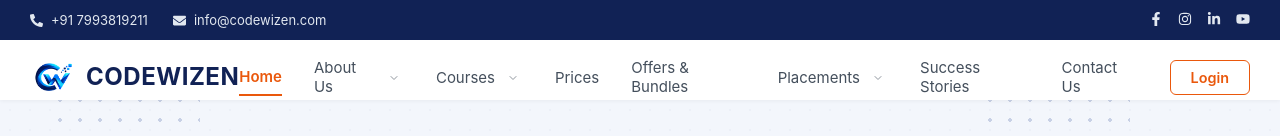
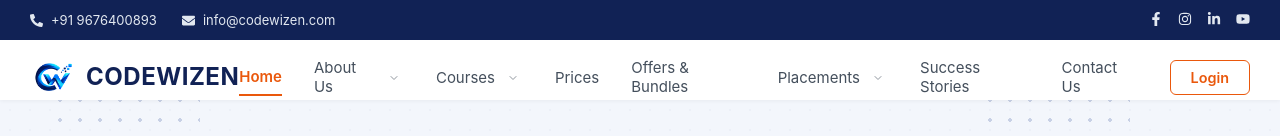
Before and after one commit to AkhilRambha/codewizen, a React (Vite) app: page / in a window 1280 px wide. Shown: the top 136 px of the page. Built offline with nearby package versions, Linux system fonts and the light colour scheme; no server answers; the database is empty.

Commit message:
updated contact number

```diff
--- a/src/components/common/CourseHero/CourseHero.jsx
+++ b/src/components/common/CourseHero/CourseHero.jsx
@@ -12,7 +12,7 @@ const CourseHero = ({ title, subtitleList, description, breadcrumbs }) => {
 
   const handleSubmit = (e) => {
     e.preventDefault();
-    const waNumber = "917993819211";
+    const waNumber = "919676400893";
     const text = `Hello Codewizen!\nI want to start my journey.\n\n*Course:* ${title}\n*Name:* ${formData.name}\n*Email:* ${formData.email}\n*Phone:* ${formData.phone}\n*Message:* ${formData.message}`;
     const uri = `https://wa.me/${waNumber}?text=${encodeURIComponent(text)}`;
     window.open(uri, '_blank');
@@ -57,7 +57,7 @@ const CourseHero = ({ title, subtitleList, description, breadcrumbs }) => {
 
           <p className="course-hero-desc">{description}</p>
 
-          <button className="course-hero-expert-btn" onClick={() => window.location.href='tel:+917993819211'}>
+          <button className="course-hero-expert-btn" onClick={() => window.location.href='tel:+919676400893'}>
             Talk To Expert <FaArrowRight />
           </button>
         </div>
--- a/src/components/common/Footer/Footer.jsx
+++ b/src/components/common/Footer/Footer.jsx
@@ -43,8 +43,8 @@ const popularCourses = [
 function Footer() {
   const [contactInfo] = useFirebaseData('codewizen_contact_info', {
     email: 'info@codewizen.com',
-    phone: '+91 7993819211',
-    whatsapp: '+91 7993819211',
+    phone: '+91 9676400893',
+    whatsapp: '+91 9676400893',
     address: '123 Tech Park, Madhapur, Hyderabad - 500081'
   });
 
--- a/src/components/common/Navbar/Navbar.jsx
+++ b/src/components/common/Navbar/Navbar.jsx
@@ -16,8 +16,8 @@ function Navbar() {
 
   const [contactInfo] = useFirebaseData('codewizen_contact_info', {
     email: 'info@codewizen.com',
-    phone: '+91 7993819211',
-    whatsapp: '+91 7993819211',
+    phone: '+91 9676400893',
+    whatsapp: '+91 9676400893',
     address: '123 Tech Park, Madhapur, Hyderabad - 500081'
   });
 
--- a/src/components/sections/Hero/Hero.jsx
+++ b/src/components/sections/Hero/Hero.jsx
@@ -40,7 +40,7 @@ function Hero() {
             <a href="#courses" className="hero-btn hero-btn-primary">
               Explore Courses <span>→</span>
             </a>
-            <Link to="/free-demo" className="hero-btn hero-btn-secondary">
+            <Link to="/contact-us" className="hero-btn hero-btn-secondary">
               Book Free Demo
               <svg width="18" height="18" viewBox="0 0 24 24" fill="none" stroke="currentColor" strokeWidth="2" strokeLinecap="round" strokeLinejoin="round">
                 <rect x="3" y="4" width="18" height="18" rx="2" ry="2"></rect><line x1="16" y1="2" x2="16" y2="6"></line><line x1="8" y1="2" x2="8" y2="6"></line><line x1="3" y1="10" x2="21" y2="10"></line>
@@ -53,7 +53,7 @@ function Hero() {
             <div className="hero-trust-item">
               <div className="trust-icon-box">
                 <svg width="20" height="20" viewBox="0 0 24 24" fill="none" stroke="currentColor" strokeWidth="2" strokeLinecap="round" strokeLinejoin="round">
-                  <path d="M22 10v6M2 10l10-5 10 5-10 5z"/><path d="M6 12v5c3 3 9 3 12 0v-5"/>
+                  <path d="M22 10v6M2 10l10-5 10 5-10 5z" /><path d="M6 12v5c3 3 9 3 12 0v-5" />
                 </svg>
               </div>
               <span>Industry Expert<br />Trainers</span>
@@ -64,7 +64,7 @@ function Hero() {
             <div className="hero-trust-item">
               <div className="trust-icon-box">
                 <svg width="20" height="20" viewBox="0 0 24 24" fill="none" stroke="currentColor" strokeWidth="2" strokeLinecap="round" strokeLinejoin="round">
-                  <polyline points="16 18 22 12 16 6"/><polyline points="8 6 2 12 8 18"/>
+                  <polyline points="16 18 22 12 16 6" /><polyline points="8 6 2 12 8 18" />
                 </svg>
               </div>
               <span>Hands-on<br />Projects</span>
@@ -75,7 +75,7 @@ function Hero() {
             <div className="hero-trust-item">
               <div className="trust-icon-box">
                 <svg width="20" height="20" viewBox="0 0 24 24" fill="none" stroke="currentColor" strokeWidth="2" strokeLinecap="round" strokeLinejoin="round">
-                  <line x1="18" y1="20" x2="18" y2="10"/><line x1="12" y1="20" x2="12" y2="4"/><line x1="6" y1="20" x2="6" y2="14"/>
+                  <line x1="18" y1="20" x2="18" y2="10" /><line x1="12" y1="20" x2="12" y2="4" /><line x1="6" y1="20" x2="6" y2="14" />
                 </svg>
               </div>
               <span>Career<br />Support</span>
@@ -111,7 +111,7 @@ function Hero() {
             <div className="hero-practical-card" data-aos="fade-up" data-aos-delay="600">
               <div className="practical-icon">
                 <svg width="24" height="24" viewBox="0 0 24 24" fill="none" stroke="#ffffff" strokeWidth="2" strokeLinecap="round" strokeLinejoin="round">
-                  <path d="M13.5 2.5a3.5 3.5 0 0 0-5 0L2.5 8.5a3.5 3.5 0 0 0 0 5l6 6a3.5 3.5 0 0 0 5 0l6-6a3.5 3.5 0 0 0 0-5z"/><path d="M8.5 14.5L12 11l3.5 3.5"/><path d="M12 11v8"/>
+                  <path d="M13.5 2.5a3.5 3.5 0 0 0-5 0L2.5 8.5a3.5 3.5 0 0 0 0 5l6 6a3.5 3.5 0 0 0 5 0l6-6a3.5 3.5 0 0 0 0-5z" /><path d="M8.5 14.5L12 11l3.5 3.5" /><path d="M12 11v8" />
                 </svg>
               </div>
               <div className="practical-content">
--- a/src/components/sections/ReadyToStart/ReadyToStart.jsx
+++ b/src/components/sections/ReadyToStart/ReadyToStart.jsx
@@ -13,7 +13,7 @@ const ReadyToStart = () => {
             <button className="ready-btn-primary" onClick={() => window.location.href='/contact-us'}>
               Enroll Now <FaArrowRight />
             </button>
-            <button className="ready-btn-secondary" onClick={() => window.location.href='tel:+917993819211'}>
+            <button className="ready-btn-secondary" onClick={() => window.location.href='tel:+919676400893'}>
               Talk To Expert
             </button>
           </div>
--- a/src/components/sections/TrendingCourses/TrendingCourses.jsx
+++ b/src/components/sections/TrendingCourses/TrendingCourses.jsx
@@ -77,9 +77,9 @@ function TrendingCourses() {
           ))}
         </div>
 
-        <div className="trending-cta" data-aos="fade-up">
+        {/* <div className="trending-cta" data-aos="fade-up">
           <Link to="/courses" className="btn-outline">View All Courses</Link>
-        </div>
+        </div> */}
 
       </div>
     </section>
--- a/src/pages/Admin/AdminSettings.jsx
+++ b/src/pages/Admin/AdminSettings.jsx
@@ -14,8 +14,8 @@ const AdminSettings = () => {
   const [adminEmail, setAdminEmail] = useFirebaseData('codewizen_admin_email', 'codewizen@gmail.com');
   const [contactInfo, setContactInfo] = useFirebaseData('codewizen_contact_info', {
     email: 'info@codewizen.com',
-    phone: '+91 7993819211',
-    whatsapp: '+91 7993819211',
+    phone: '+91 9676400893',
+    whatsapp: '+91 9676400893',
     address: '3rd floor, Besides JC Brothers, beside KPHB metro station, Kukatpally Housing Board Colony, Bhagya Nagar Colony, Hyderabad',
     upiId: 'yourname@upi'
   });
--- a/src/pages/Contact/ContactUs.jsx
+++ b/src/pages/Contact/ContactUs.jsx
@@ -7,8 +7,8 @@ import './ContactUs.css';
 const ContactUs = () => {
   const [contactInfo] = useFirebaseData('codewizen_contact_info', {
     email: 'info@codewizen.com',
-    phone: '+91 7993819211',
-    whatsapp: '+91 7993819211',
+    phone: '+91 9676400893',
+    whatsapp: '+91 9676400893',
     address: '123 Tech Park, Madhapur, Hyderabad - 500081'
   });
 
```
